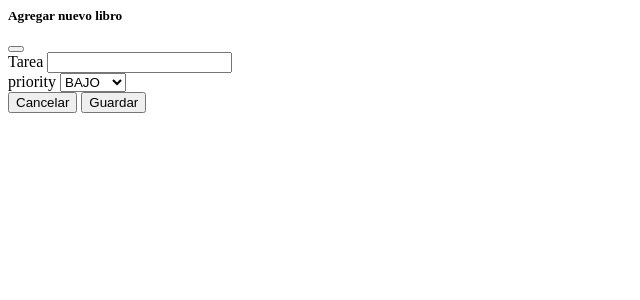
After one commit to eclimacoh-pj/django_htmx, a Django app: template to_do/templates/to_do/create_task_bootstrap.html in a window 1280 px wide. The commit adds this page. Shown: the top 300 px of the page, without its empty margins (0-640 px from the left). Run offline with Django 4.2, Linux system fonts and the light colour scheme; the template is opened without the code that fills it: values that come from a table or form of the project are taken from there, others are empty.

Commit message:
to_do: Tabler.io modal con validación de errores

```diff
--- a/to_do/forms.py
+++ b/to_do/forms.py
@@ -4,7 +4,12 @@ from .models import Tasks
 
 
 class CreateTaskForm(forms.ModelForm):
-    # name = forms.CharField(label = "Tarea", widget = forms.TextInput( attrs={'class': 'form-control'} ))
+    # name = forms.CharField(
+    #     label = "Tarea",
+    #     error_messages=[
+    #         'unique':
+    #     ],
+    #     widget = forms.TextInput( attrs={'class': 'form-control'} ))
     # priority = forms.CharField(label = "Prioridad", widget = forms.Select(choices=(('L', 'BAJO'), ('M', 'MEDIO'), ('H', 'ALTO')), attrs={'class': 'form-select'} ))
     # description = forms.CharField(label = "Description", widget = forms.Textarea( attrs={'class': 'form-control', 'rows': '5'} ))
     # year = forms.CharField(label = "Year", widget = forms.NumberInput( attrs={'class': 'form-control'} ))
@@ -25,6 +30,9 @@ class CreateTaskForm(forms.ModelForm):
                 }
             ),
         }
+        error_messages = {
+            'unique': 'blaaaa'
+        }
 
     # def clean(self):
     #     super().clean()
@@ -41,8 +49,13 @@ class CreateTaskForm(forms.ModelForm):
     def clean_name(self):
         # super().clean()
         name = self.cleaned_data.get('name')
+
         if len(name) < 3:
             self.add_error('name','La tarea debe tener más de tres caracteres')
             self.fields['name'].widget.attrs.update({'class': 'form-control is-invalid'})
             print('Name must be more than 3 characters NAME')
+        if Tasks.objects.filter(name=name).exists():
+            self.add_error('name', f'Ya existe una tarea con el mismo nombre {name}.')
+            self.fields['name'].widget.attrs.update({'class': 'form-control is-invalid'})
+            print(f'Ya existe una tarea con el mismo nombre {name}.')
         return name
--- a/to_do/templates/base.html
+++ b/to_do/templates/base.html
@@ -6,6 +6,7 @@
     <meta name="viewport" content="width=device-width, initial-scale=1.0">
     <title>Tareas</title>
     <link href="https://cdn.jsdelivr.net/npm/bootstrap@5.0.2/dist/css/bootstrap.min.css" rel="stylesheet" integrity="sha384-EVSTQN3/azprG1Anm3QDgpJLIm9Nao0Yz1ztcQTwFspd3yD65VohhpuuCOmLASjC" crossorigin="anonymous">
+    <link rel="stylesheet" href="https://cdn.jsdelivr.net/npm/@tabler/core@1.0.0-beta17/dist/css/tabler.min.css">
 </head>
 
 <body>
@@ -21,6 +22,7 @@
     <script src="https://cdn.jsdelivr.net/npm/@popperjs/core@2.9.2/dist/umd/popper.min.js" integrity="sha384-IQsoLXl5PILFhosVNubq5LC7Qb9DXgDA9i+tQ8Zj3iwWAwPtgFTxbJ8NT4GN1R8p" crossorigin="anonymous"></script>
     <script src="https://cdn.jsdelivr.net/npm/bootstrap@5.0.2/dist/js/bootstrap.min.js" integrity="sha384-cVKIPhGWiC2Al4u+LWgxfKTRIcfu0JTxR+EQDz/bgldoEyl4H0zUF0QKbrJ0EcQF" crossorigin="anonymous"></script>
     <script src="https://unpkg.com/htmx.org@1.9.9" integrity="sha384-QFjmbokDn2DjBjq+fM+8LUIVrAgqcNW2s0PjAxHETgRn9l4fvX31ZxDxvwQnyMOX" crossorigin="anonymous"></script>
+    <script src="https://cdn.jsdelivr.net/npm/@tabler/core@1.0.0-beta17/dist/js/tabler.min.js"></script>
 
     {% block page-scripts %}
     {% endblock page-scripts %}
--- /dev/null
+++ b/to_do/templates/to_do/create_task_bootstrap.html
@@ -0,0 +1,35 @@
+<form
+    action=""
+    hx-post="{{ request.path }}"
+    hx-headers='{"X-CSRFToken":"{{ csrf_token }}"}'
+    class="modal-content">
+    <div class="modal-header">
+        <h5 class="modal-title">
+            Agregar nuevo libro
+        </h5>
+        <button type="button" class="btn-close" data-bs-dismiss="modal" aria-label="Close"></button>
+    </div>
+    <div class="modal-body">
+        <div class="mb-3">
+            <label for="{{ form.name.id_for_label }}" class="form-label">
+                {{ form.name.label}}
+            </label>
+            {{ form.name }}
+            <div class="invalid-feedback">{{ form.name.errors|first }}</div>
+        </div>
+        <div class="mb-3">
+            <label for="{{ form.priority.id_for_label }}" class="form-label">priority</label>
+            {{ form.priority }}
+            <div class="invalid-feedback">{{ form.priority.errors|first }}</div>
+        </div>
+
+        <div class="modal-footer">
+            <button type="button" class="btn btn-secondary" data-bs-dismiss="modal">
+                Cancelar
+            </button>
+            <button type="submit" class="btn btn-primary">
+                Guardar
+            </button>
+        </div>
+    </div>
+</form>
```
Also changed, not shown: to_do/templates/to_do/create_task.html (+9 -9 lines), to_do/templates/to_do/list_tasks.html (+43 -19 lines), .trunk/actions/trunk-upgrade-available/2023-12-11-00-22-15.186.yaml (added), db.sqlite3, 3 other files.
